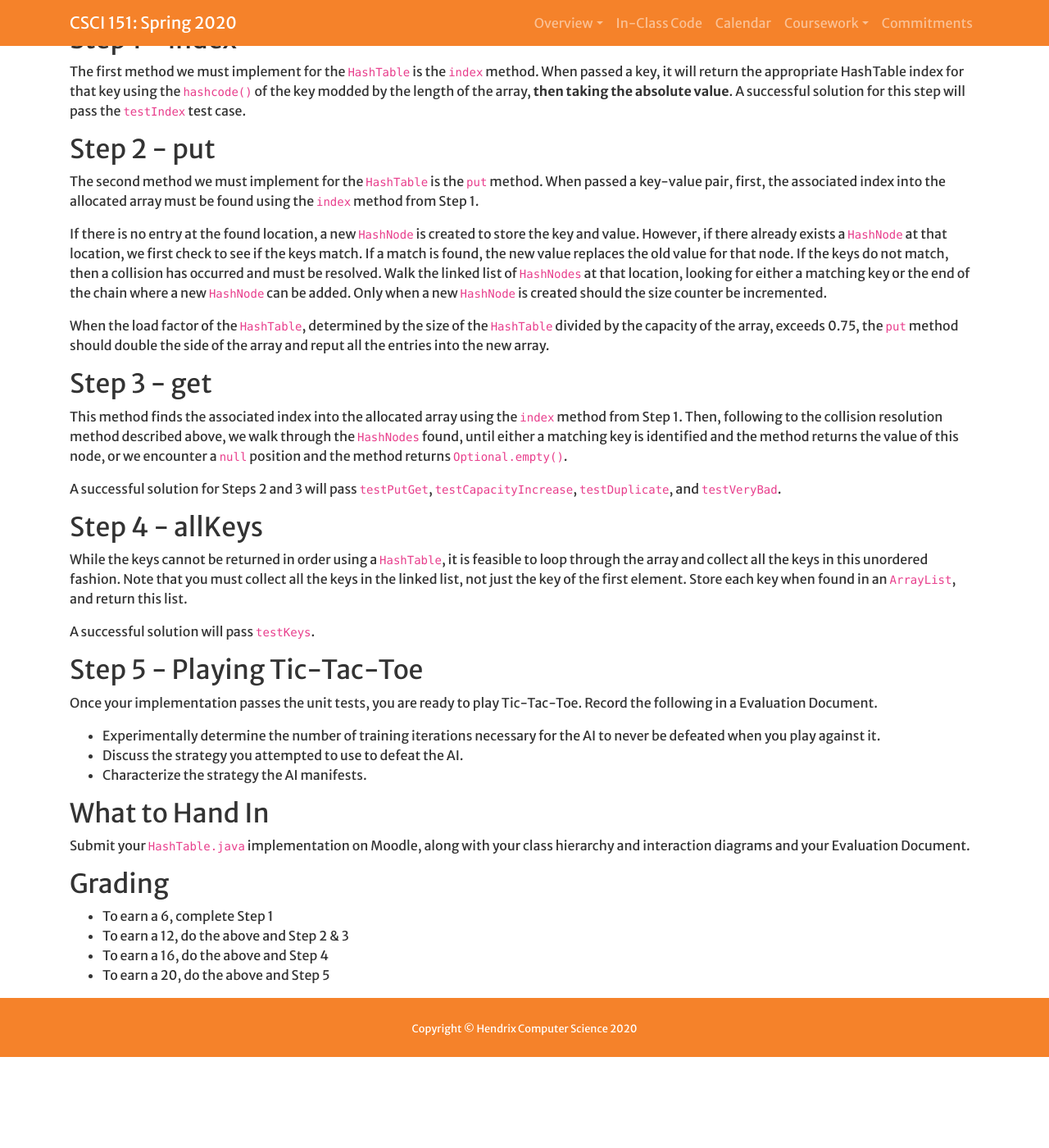
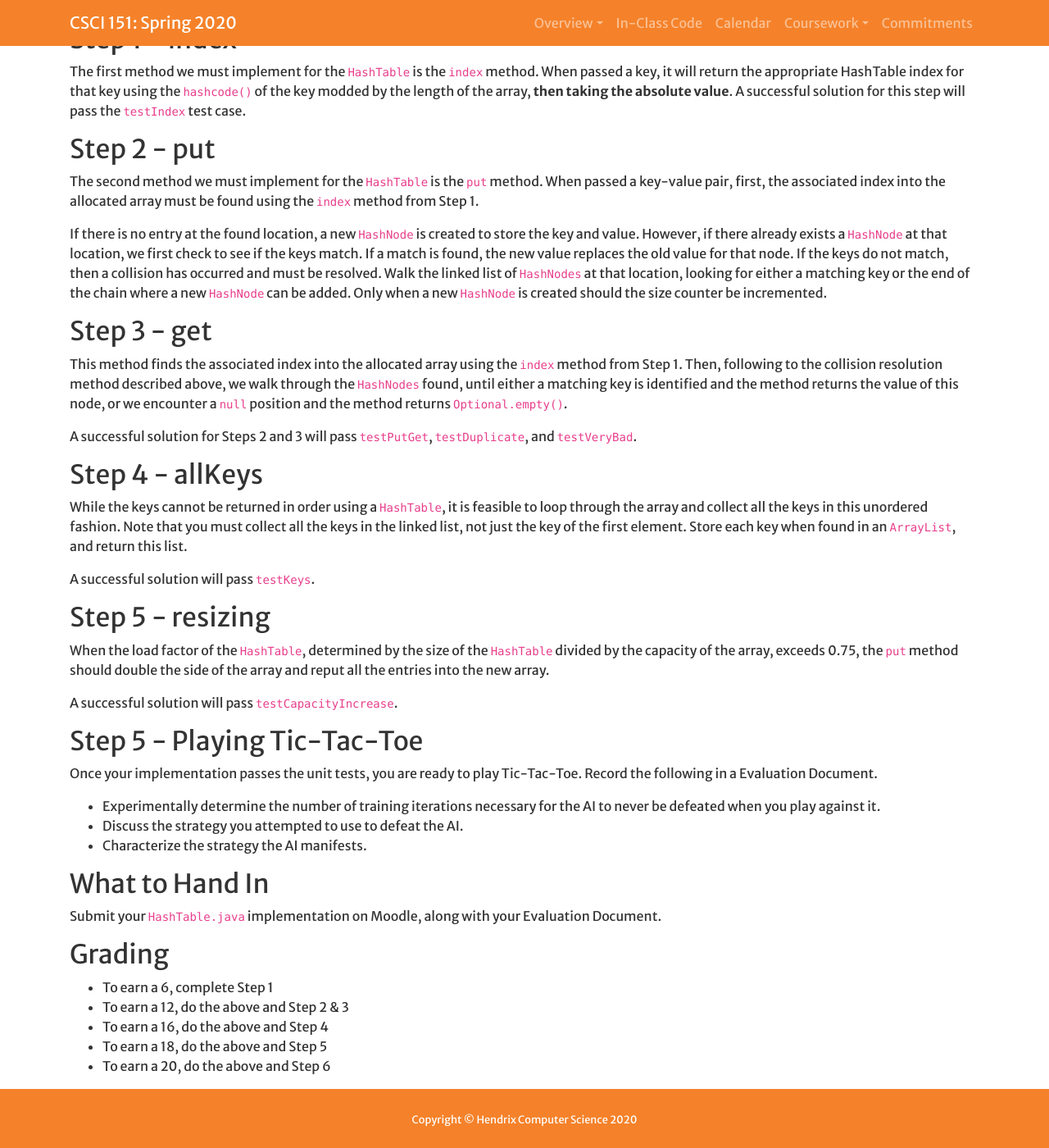
Before and after one commit to Hendrix-CS/csci151, a Jekyll site: the page built from labs/tic-tac-toe.md, in a window 1280 px wide and 1400 px high, scrolled down 1607 px. Shown: the whole window at 82% size. Built offline with Jekyll 4.4.1, drawn with Linux system fonts in a browser that asks for light colours; a script that is not in the unit is left out; our own code applies the rules of GitHub Pages for plain Markdown files; before the commit the page ends 2896 px from its top, so only the background shows below that.

Commit message:
Updating the order of steps in Tic Tac Toe lab

```diff
--- a/labs/tic-tac-toe.md
+++ b/labs/tic-tac-toe.md
@@ -78,11 +78,6 @@ matching key or the end of the chain where a new `HashNode` can be added.
 Only when a new `HashNode` is created should the size counter be
 incremented.
 
-When the load factor of the `HashTable`, determined by the size of the
-`HashTable` divided by the capacity of the array, exceeds 0.75, the `put`
-method should double the side of the array and reput all the entries
-into the new array.
-
 ## Step 3 - get
 
 This method finds the associated index into the allocated array using
@@ -104,6 +99,15 @@ list, not just the key of the first element. Store each key when found
 in an `ArrayList`, and return this list.
 
 A successful solution will pass `testKeys`.
+
+## Step 5 - resizing
+
+When the load factor of the `HashTable`, determined by the size of the
+`HashTable` divided by the capacity of the array, exceeds 0.75, the `put`
+method should double the side of the array and reput all the entries
+into the new array.
+
+A successful solution will pass `testCapacityIncrease`.
 
 ## Step 5 - Playing Tic-Tac-Toe
 
@@ -117,11 +121,12 @@ necessary for the AI to never be defeated when you play against it.
 ## What to Hand In
 
 Submit your `HashTable.java` implementation on Moodle, along with your
-class hierarchy and interaction diagrams and your Evaluation Document.
+Evaluation Document.
 
 ## Grading
 
 * To earn a 6, complete Step 1
 * To earn a 12, do the above and Step 2 & 3
 * To earn a 16, do the above and Step 4
-* To earn a 20, do the above and Step 5
+* To earn a 18, do the above and Step 5
+* To earn a 20, do the above and Step 6
```
Also changed, not shown: other parts of labs/tic-tac-toe.md (+1 -1 lines).
